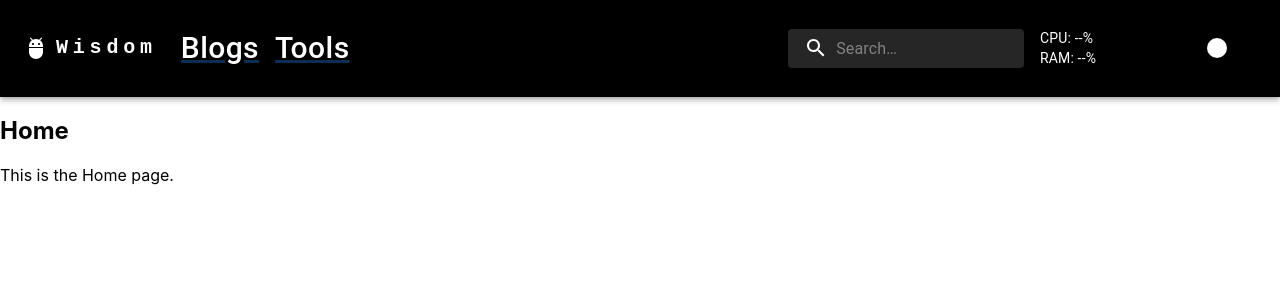
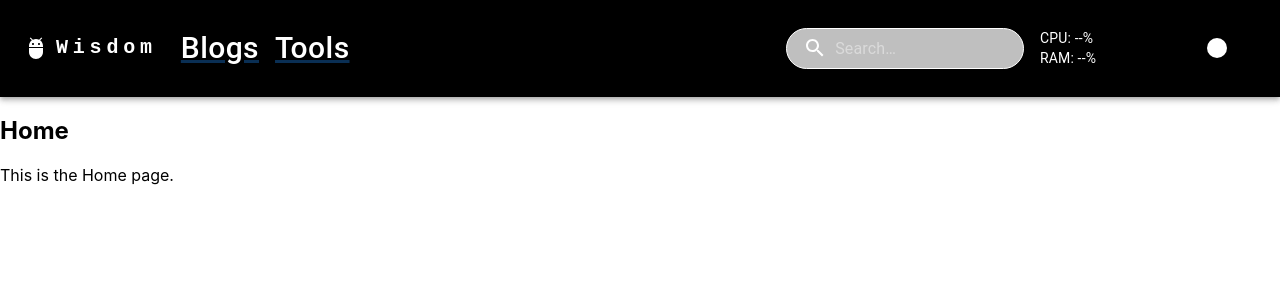
Before and after one commit to 24ERIC/Wisdom, a React (Create React App) app: page / in a window 1280 px wide. Shown: the top 300 px of the page. Built offline with nearby package versions, Linux system fonts and the light colour scheme.

Commit message:
search bar frontend design finish

```diff
--- a/src/components/Header.js
+++ b/src/components/Header.js
@@ -13,7 +13,7 @@ import {
     Link
 } from '@mui/material';
 import AdbIcon from '@mui/icons-material/Adb';
-import CPU from './Header/CPU';
+import HeaderBarCPU from './Header/HeaderBarCPU';
 import HeaderBarSearch from './Header/HeaderBarSearch';
 
 
@@ -95,7 +95,7 @@ export default function Header() {
                         </Menu>
                     </Box>
                     <HeaderBarSearch />
-                    <CPU />
+                    <HeaderBarCPU />
                 </Toolbar>
             </Container>
         </AppBar>
--- a/src/components/Header/CPU.js
+++ b/src/components/Header/HeaderBarCPU.js
@@ -1,7 +1,7 @@
 import React, { useState, useEffect } from 'react';
 import { Typography, Box, Switch } from '@mui/material';
 
-export default function CPU() {
+export default function HeaderBarCPU() {
   const initialData = { memory: "--", cpu: "--" };
   const [systemInfo, setSystemInfo] = useState(initialData);
   const [fetchingData, setFetchingData] = useState(false);
--- a/src/components/Header/HeaderBarSearch.js
+++ b/src/components/Header/HeaderBarSearch.js
@@ -5,13 +5,14 @@ import SearchIcon from '@mui/icons-material/Search';
 
 const Search = styled('div')(({ theme }) => ({
     position: 'relative',
-    borderRadius: theme.shape.borderRadius,
-    backgroundColor: alpha(theme.palette.common.white, 0.15),
+    borderRadius: theme.shape.borderRadius * 20,
+    backgroundColor: alpha(theme.palette.common.white, 0.75),
     '&:hover': {
-        backgroundColor: alpha(theme.palette.common.white, 0.25),
+        backgroundColor: alpha(theme.palette.common.white, 0.5),
     },
     marginRight: theme.spacing(2),
     marginLeft: 0,
+    border: "1px solid white",
     width: '100%',
     [theme.breakpoints.up('sm')]: {
         marginLeft: theme.spacing(3),
```
